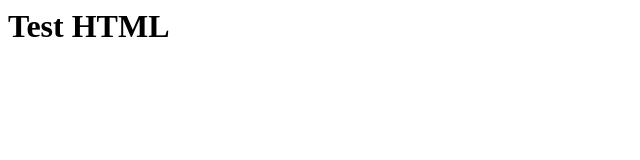
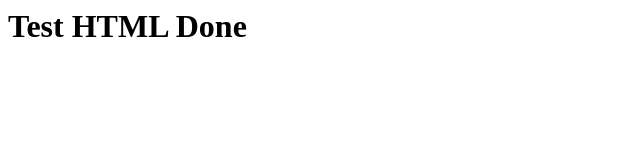
Before and after one commit to abhi7620/TestDevlop, a plain HTML site: page index.htm in a window 1280 px wide. Shown: the whole page, without its empty margins (0-640 px from the left). Drawn offline with Linux system fonts and the light colour scheme.

Commit message:
commit
commit

```diff
--- a/index.htm
+++ b/index.htm
@@ -1,3 +1,3 @@
 <html>
-<h1>Test HTML</h1>
+<h1>Test HTML Done</h1>
 </html>
```
